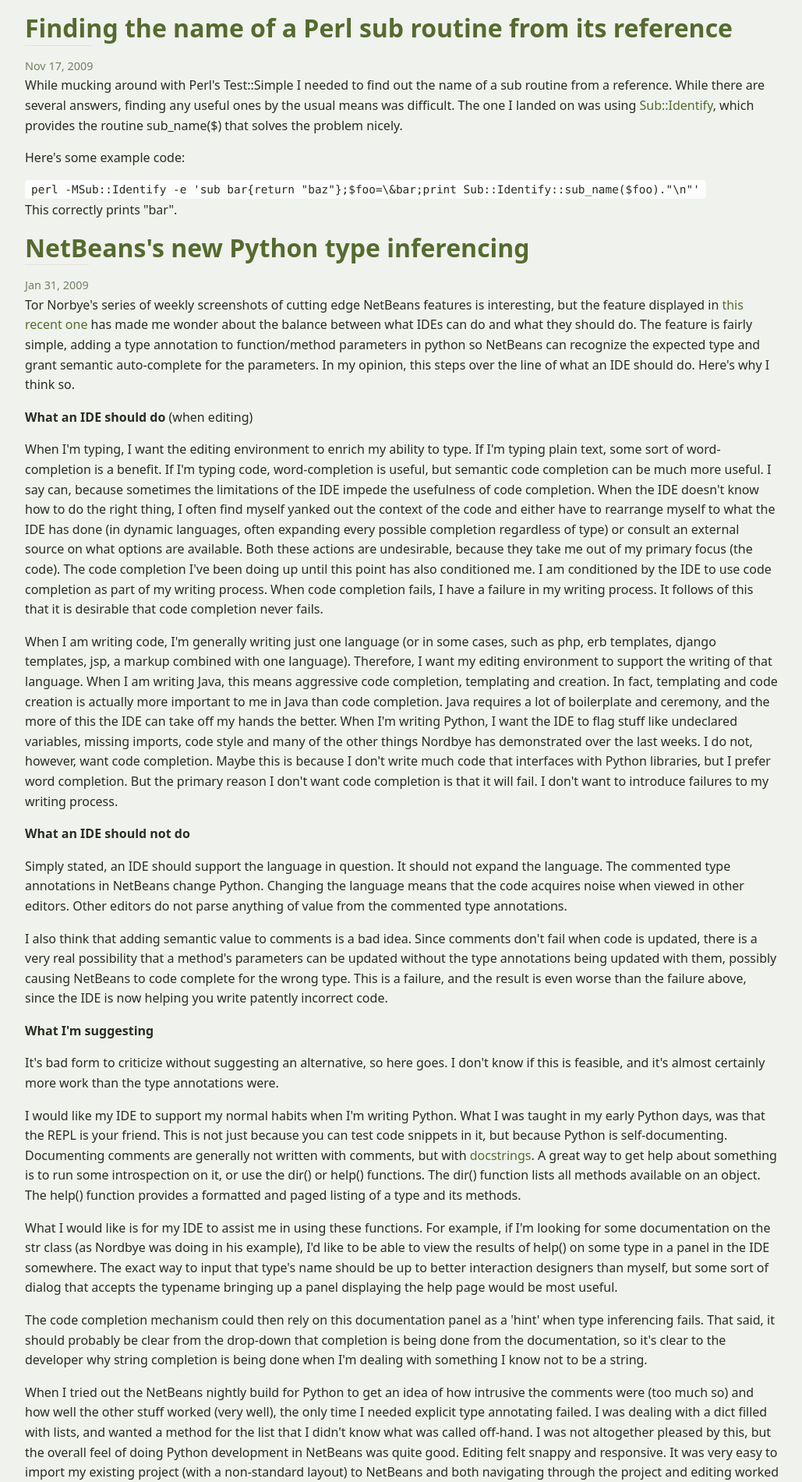
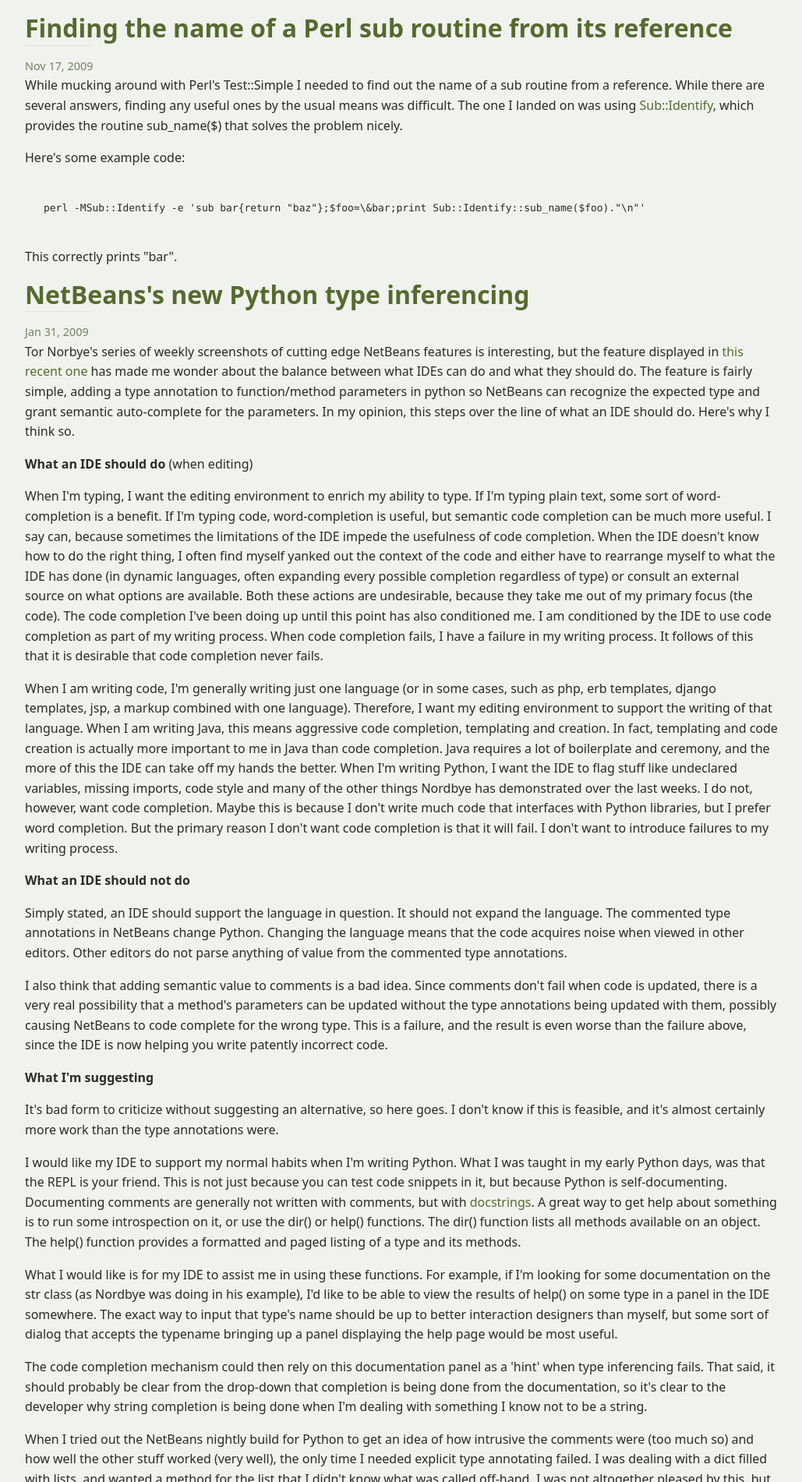
Before and after one commit to andreaja/andreaja.github.io, a Jekyll site: the page built from index.html, in a window 1280 px wide. Shown: the part 326-2227 px from the top of the page at 78% size, without its empty margins (136-1165 px from the left). Built offline with Jekyll 4.4.1, drawn with Linux system fonts in a browser that asks for light colours.

Commit message:
Add style for code blocks

```diff
--- a/css/main.css
+++ b/css/main.css
@@ -320,6 +320,41 @@
     color: var(--color-primary-dark);
 }
 
+/* Code Block Container */
+.highlight {
+    margin: var(--spacing-lg) 0;
+    background-color: var(--color-background);
+    border-radius: 6px;
+    overflow-x: auto;
+}
+
+/* Code Block */
+.highlight pre {
+    padding: var(--spacing-md);
+    margin: 0;
+    white-space: pre;
+    font-family: var(--font-monospace);
+    font-size: 0.9rem;
+    line-height: 1.5;
+}
+
+/* Inline Code */
+code {
+    font-family: var(--font-monospace);
+    background-color: var(--color-background);
+    padding: var(--spacing-xs) var(--spacing-sm);
+    border-radius: 4px;
+    font-size: 0.9em;
+}
+
+/* Ensure code blocks don't overflow their containers */
+.post-content {
+    overflow-wrap: break-word;
+    word-wrap: break-word;
+}
+
+
+
 /* Lists in Posts */
 .post-content ul,
 .post-content ol {
```
